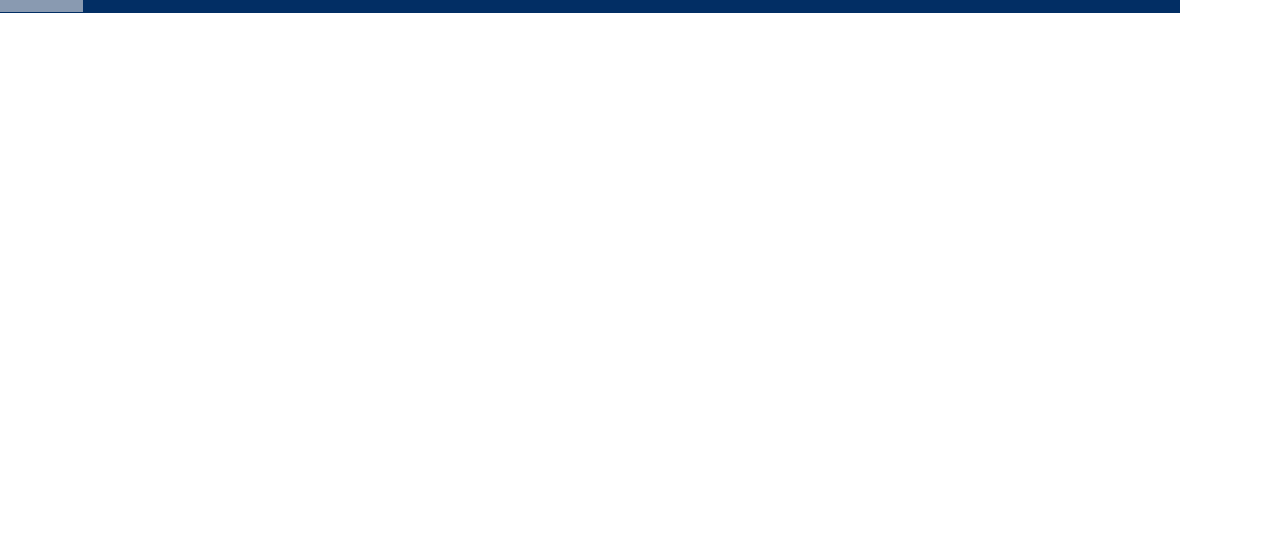
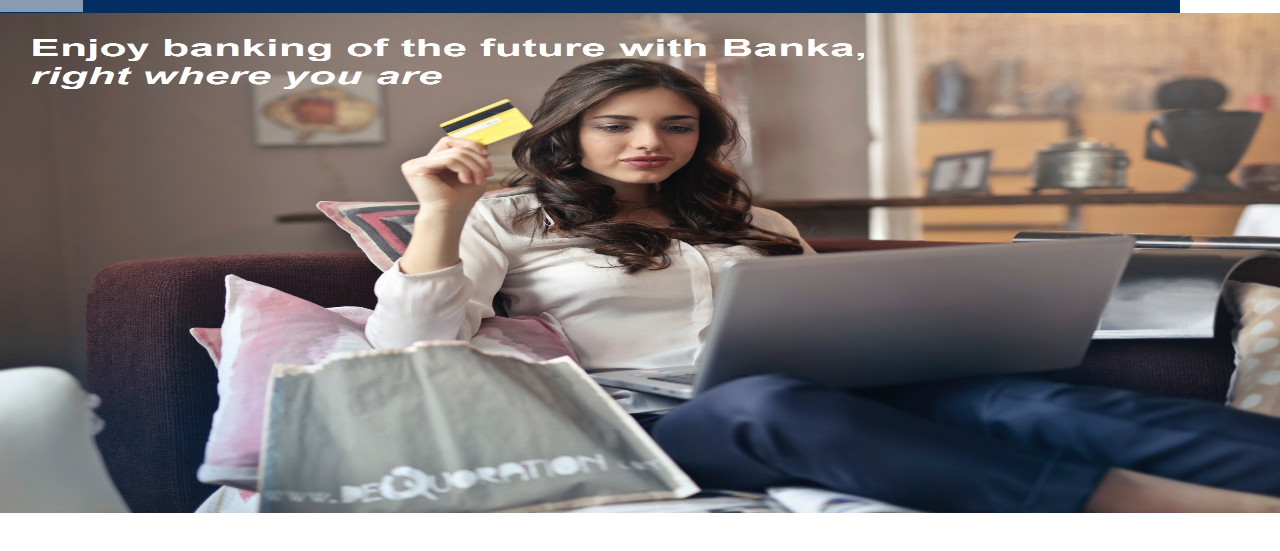
Before and after one commit to chialuka/Banka-App, a plain HTML site: page landingPage/index.html in a window 1280 px wide. Shown: the part 41-592 px from the top of the page. Drawn offline with Linux system fonts and the light colour scheme.

Commit message:
Add slide show to navigation bar

```diff
--- a/index.html
+++ b/landingPage/index.html
@@ -32,6 +32,12 @@
         </div>
         <div class="col-2 col-s-4 logo">Banka</div>
       </div>
+      <div id="slider">
+        <img class="slide showing" src="winning.jpg" />
+        <img class="slide" src="happy2.jpg" />
+        <img class="slide" src="mobile4.jpg" />
+        <img class="slide showing" src="atm.jpg" />
+      </div>
     </div>
   </body>
 </html>
--- a/styles.css
+++ b/landingPage/styles.css
@@ -84,3 +84,28 @@ a:hover {
   font-family: Verdana, Geneva, Tahoma, sans-serif;
   font-weight: bold;
 }
+
+
+#slider {
+  position: relative;
+  height: 500px;
+}
+
+.slide {
+  width: 100%;
+  height: 100%;
+  opacity: 0;
+  z-index: 1;
+  transition: opacity 1s;
+  position: absolute;
+}
+
+.showing {
+  opacity: 1;
+  z-index: 2;
+}
+
+img {
+  max-width: 100%;
+  height: auto
+}
```
Also changed, not shown: landingPage/script.js (added, +10 -0 lines), landingPage/README.md (renamed from README.md), landingPage/atm.jpg (added), landingPage/happy2.jpg (added), landingPage/mobile4.jpg (added), landingPage/winning.jpg (added), script.js (deleted).
